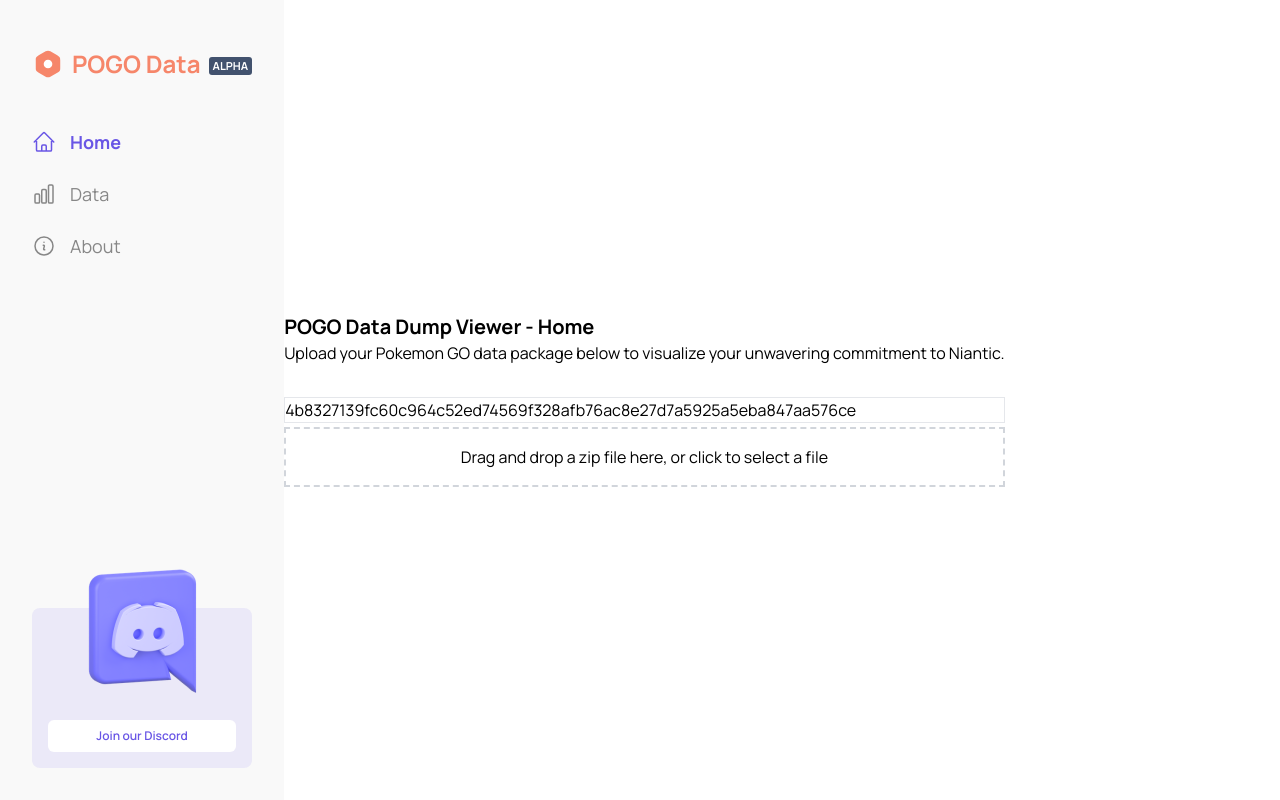
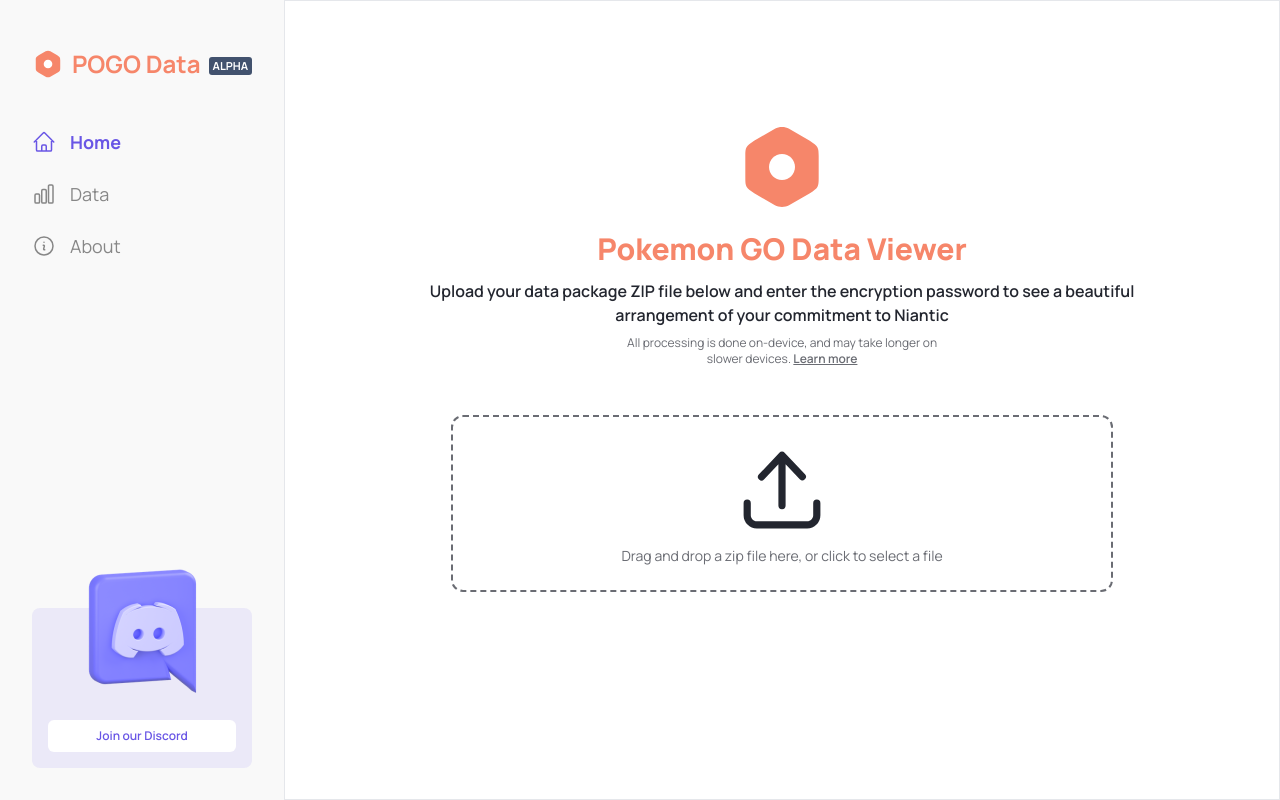
Before and after one commit to maxwellward/pogo-dump-viewer, a Vue app: page / in a window 1280 px wide. Built offline with nearby package versions, Linux system fonts and the light colour scheme.

Commit message:
add new uploader

```diff
--- a/index.html
+++ b/index.html
@@ -10,7 +10,7 @@
 		<link rel="preconnect" href="https://fonts.gstatic.com" crossorigin />
 		<link href="https://fonts.googleapis.com/css2?family=Manrope:wght@200..800&display=swap" rel="stylesheet" />
 	</head>
-	<body>
+	<body class="text-primary">
 		<div id="app"></div>
 		<script type="module" src="/src/main.ts"></script>
 	</body>
--- a/src/modules/home/components/uploader.vue
+++ b/src/modules/home/components/uploader.vue
@@ -1,14 +1,32 @@
 <template>
-	<input type="text" placeholder="Encryption password" class="border mb-1" v-model="password" />
+	<div class="w-full h-1/3 flex justify-center items-start">
+		<div v-if="loadingState">
+			<p>{{ loadingState }}</p>
+			<p>{{ percentage }}</p>
+			<p>{{ fileBeingConverted }}</p>
+		</div>
+		<div v-else-if="passwordStep" class="flex flex-col">
+			<p>Enter ZIP Password</p>
+			<div class="flex gap-1 items-center mt-2">
+				<input type="text" placeholder="Encryption password..." class="border px-2 py-1 rounded-md border-secondary border-2" v-model="password" />
+				<button @click="handleUploadedFiles" :disabled="password.length <= 0">
+					<component :is="PaperAirplaneIcon" class="size-7 hover:translate-x-0.5 transform ease-in-out duration-150" />
+					<p class="sr-only">Submit</p>
+				</button>
+			</div>
+		</div>
 		<div
-		class="border-2 border-dashed border-gray-300 p-4 text-center cursor-pointer"
+			v-else
+			class="border-2 border-dashed border-secondary rounded-xl size-2/3 cursor-pointer flex flex-col justify-center items-center"
 			@dragover.prevent="onDragOver"
 			@dragleave="onDragLeave"
 			@drop.prevent="onDrop"
 			@click="onClick"
 			:class="{ 'border-black bg-gray-200': isDragOver }">
-		<p>Drag and drop a zip file here, or click to select a file</p>
+			<component :is="ArrowUpTrayIcon" class="size-24 mb-2" />
+			<p class="text-sm text-secondary">Drag and drop a zip file here, or click to select a file</p>
 			<input type="file" accept=".zip" @change="onFileSelect" ref="fileInput" class="hidden" />
+		</div>
 	</div>
 </template>
 
@@ -19,16 +37,18 @@
 import { LoadingState, useDataStore } from '../../data/store';
 import { convertCsvToJson } from '../../../helpers/convertCsvToJson';
 import router from '../../../router';
-
-const emit = defineEmits<{
-	(event: 'changeProcessingState', loadingState: LoadingState | undefined, percentage: string, currentFile?: string): void;
-}>();
+import { ArrowUpTrayIcon } from '@heroicons/vue/20/solid';
+import { PaperAirplaneIcon } from '@heroicons/vue/24/outline';
 
 const dataStore = useDataStore();
 const isDragOver = ref(false);
 const file = ref<File | null>(null);
 const fileInput = ref<HTMLInputElement | null>(null);
+const passwordStep = ref(false);
 const password = ref('4b8327139fc60c964c52ed74569f328afb76ac8e27d7a5925a5eba847aa576ce');
+const loadingState = ref<LoadingState | null>(null);
+const percentage = ref<number>(0);
+const fileBeingConverted = ref<string>();
 
 const onDragOver = () => {
 	isDragOver.value = true;
@@ -41,14 +61,14 @@
 const onDrop = (event: DragEvent) => {
 	isDragOver.value = false;
 	if (event.dataTransfer?.files) {
-		handleUploadedFiles(event.dataTransfer.files);
+		checkUploadedFilesValidity(event.dataTransfer.files);
 	}
 };
 
 const onFileSelect = (event: Event) => {
 	const input = event.target as HTMLInputElement;
 	if (input.files) {
-		handleUploadedFiles(input.files);
+		checkUploadedFilesValidity(input.files);
 	}
 };
 
@@ -58,14 +78,21 @@
 
 let totalFiles = 0;
 let unzippedFiles: File[] = [];
-const handleUploadedFiles = async (fileList: FileList) => {
+
+const checkUploadedFilesValidity = (fileList: FileList) => {
 	if (fileList.length > 1 || fileList[0].type !== 'application/zip') {
 		alert('Please upload only one zip file.');
 		return;
 	}
+
 	file.value = fileList[0];
+	passwordStep.value = true;
+};
 
-	emit('changeProcessingState', LoadingState.UNZIPPING, 0);
+const handleUploadedFiles = async () => {
+	if (!file.value) return;
+
+	loadingState.value = LoadingState.UNZIPPING;
 	unzippedFiles = await unzipFile(file.value, password.value);
 
 	let playerJourneyZip = unzippedFiles.find((file) => file.name === 'Player_Journey.zip');
@@ -81,6 +108,7 @@
 };
 
 let completedFiles = 0;
+
 const saveFilesToStore = async () => {
 	const processFile = async (file: File, convertFunction: (text: string) => Promise<any>) => {
 		const fileNameWithoutExtension = file.name.replace(/\.[^/.]+$/, '');
@@ -88,8 +116,9 @@
 		dataStore.pushData(fileNameWithoutExtension, json);
 		completedFiles++;
 
-		const percentage = (completedFiles / totalFiles) * 100;
-		emit('changeProcessingState', LoadingState.CONVERTING, percentage.toFixed(0), fileNameWithoutExtension);
+		percentage.value = (completedFiles / totalFiles) * 100;
+		loadingState.value = LoadingState.CONVERTING;
+		fileBeingConverted.value = fileNameWithoutExtension;
 	};
 
 	const fileProcessors: { [key: string]: (text: string) => Promise<any> } = {
@@ -105,7 +134,7 @@
 		}
 	}
 
-	emit('changeProcessingState', undefined, '0');
+	loadingState.value = null;
 
 	router.push({ name: 'data' });
 };
--- a/src/modules/home/views/home.vue
+++ b/src/modules/home/views/home.vue
@@ -1,27 +1,21 @@
 <template>
-	<div class="flex flex-col justify-center">
-		<h1 class="text-xl font-bold">POGO Data Dump Viewer - Home</h1>
-		<p class="mb-8">Upload your Pokemon GO data package below to visualize your unwavering commitment to Niantic.</p>
-		<Uploader @change-processing-state="updateLoadingState" />
-		<div class="flex justify-center w-full mt-4" v-if="isLoading">
-			<p-spinner />
-			<p>{{ loadingMessage }}</p>
+	<div class="flex flex-col justify-center w-full border items-center">
+		<Logo class="size-24" />
+		<h1 class="text-3xl font-extrabold text-title mt-4">Pokemon GO Data Viewer</h1>
+		<p class="font-semibold w-3/4 text-center mt-3">
+			Upload your data package ZIP file below and enter the encryption password to see a beautiful arrangement of your commitment to Niantic
+		</p>
+		<div class="text-xs text-secondary mt-2 w-1/3 text-center">
+			<span>All processing is done on-device, and may take longer on slower devices. </span>
+			<span>
+				<a class="font-semibold underline" href="about:blank" target="_blank">Learn more</a>
+			</span>
 		</div>
+		<Uploader class="mt-12" />
 	</div>
 </template>
 
 <script setup lang="ts">
-import { ref } from 'vue';
-import { LoadingState } from '../../data/store';
 import Uploader from '../components/uploader.vue';
-
-const isLoading = ref<boolean>(false);
-const loadingMessage = ref<string>();
-const updateLoadingState = (loadingState: LoadingState | undefined, percentage: string, currentFile?: string) => {
-	isLoading.value = loadingState !== undefined;
-
-	if (loadingState) {
-		loadingMessage.value = `${loadingState} - ${currentFile} - ${percentage}%`;
-	}
-};
+import Logo from '../../../assets/logo.vue';
 </script>
--- a/tailwind.config.js
+++ b/tailwind.config.js
@@ -9,6 +9,8 @@
 			colors: {
 				// I need better names for these
 				title: '#F6866A',
+				primary: '#23262F',
+				secondary: '#6A6C73',
 				active: '#6956E5',
 				inactive: '#878787',
 				background: {
```
Lines whose indentation alone changed are shown as unchanged.
